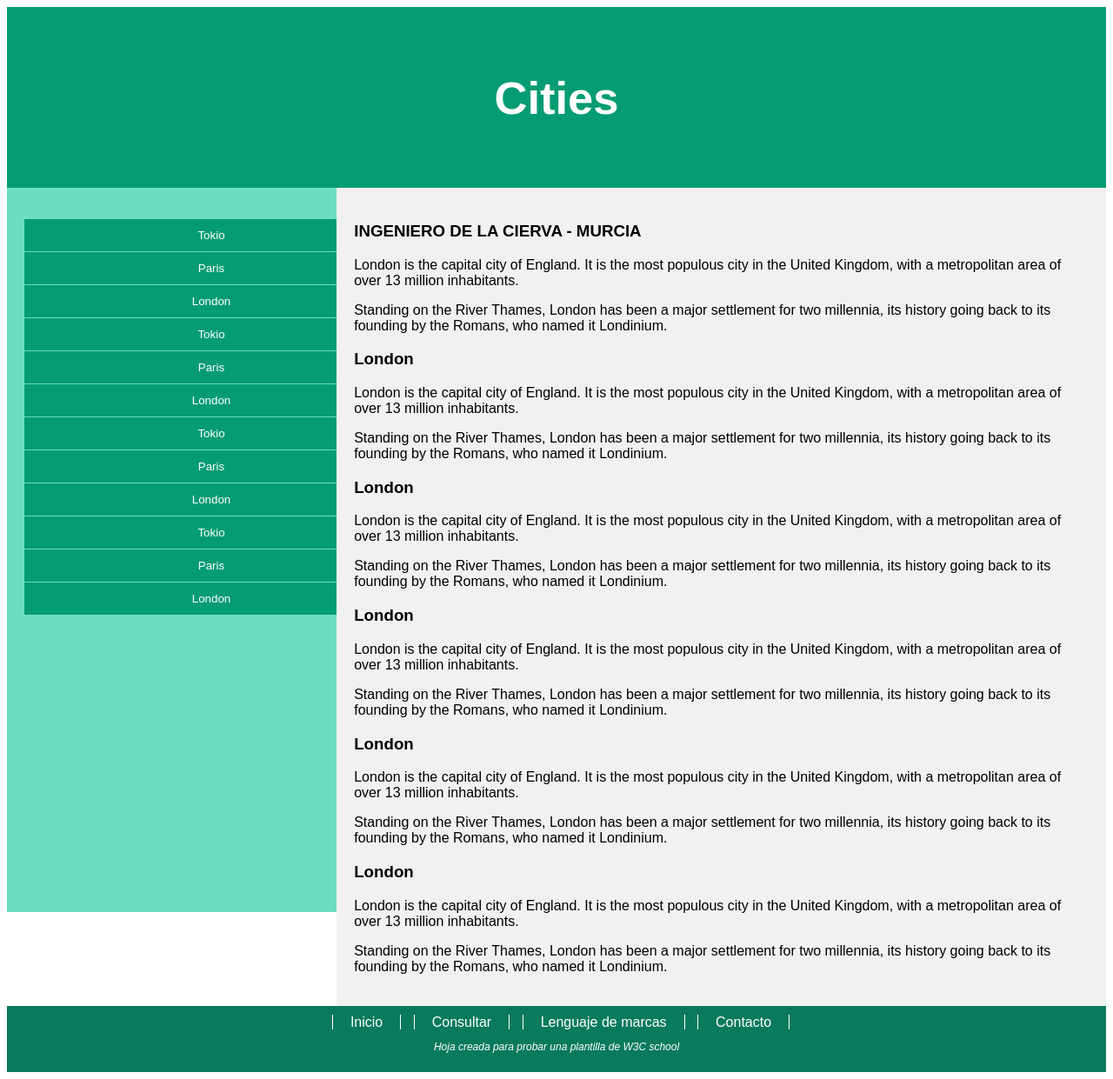
After one commit to Buendy/actividadesClase, a PHP site: page /LM/ejemLayout/index.html in a window 1280 px wide. The commit adds this page. Shown: the whole page at 87% size. Run offline with PHP 8.4, Linux system fonts and the light colour scheme.

Commit message:
Probando layauts

```diff
--- a/public/DEWC/pruebas/antesexamen.html
+++ b/public/DEWC/pruebas/antesexamen.html
@@ -9,7 +9,7 @@
     <script type="text/javascript">
 
 
-    var mensaje = prompt("Introduce un texto");
+    /*var mensaje = prompt("Introduce un texto");
     mensaje = mensaje.toLowerCase(mensaje);
     mensaje = mensaje.replace(/ /g, "");
     mensaje = mensaje.replace(/,/g, "");
@@ -32,9 +32,11 @@
     }
 
 
-    alert(mensaje + " " + mensajeRevertido);
+    alert(mensaje + " " + mensajeRevertido);*/
 
     </script>
+    <p>sadasds</p>
+    <footer>HOLLAA</footer>
 
   </body>
 </html>
--- a/public/DEWC/pruebas/try.html
+++ b/public/DEWC/pruebas/try.html
@@ -5,6 +5,6 @@
     <title>pruebas</title>
   </head>
   <body>
-    <p onclick="alert('Un mensaje de prueba')">Un párrafo de texto.</p>
+    <footer>HOLAAAA</footer>
   </body>
 </html>
--- /dev/null
+++ b/public/LM/ejemLayout/estilos.css
@@ -0,0 +1,100 @@
+* {
+    box-sizing: border-box;
+}
+
+body {
+    font-family: Arial, Helvetica, sans-serif;
+}
+
+/* Style the header */
+header {
+    background-color: #059c73;
+    padding: 30px;
+    text-align: center;
+    font-size: 35px;
+    color: white;
+}
+
+/* Create two columns/boxes that floats next to each other */
+nav {
+    float: left;
+    width: 30%;
+    height: 833px; /* only for demonstration, should be removed */
+    background: #6cdebf;
+    padding: 20px;
+
+}
+
+/* Style the list inside the menu */
+nav ul {
+    list-style-type: none;
+    padding: 0;
+}
+
+article {
+    float: left;
+    padding: 20px;
+    width: 70%;
+    background-color: #f1f1f1;
+
+}
+
+/* Clear floats after the columns */
+section:after {
+    content: "";
+    display: table;
+    clear: both;
+}
+
+/* Style the footer */
+footer {
+    background-color: #097a5c;
+    padding: 10px;
+    text-align: center;
+    color: white;
+}
+
+/* Responsive layout - makes the two columns/boxes stack on top of each other instead of next to each other, on small screens */
+@media (max-width: 600px) {
+    nav, article {
+        width: 100%;
+        height: auto;
+    }
+}
+
+
+li {
+  margin-bottom: 1px;
+
+
+}
+
+.boton{
+  text-align: center;
+  color: white;
+  background-color: #059c73;
+  border: 10px solid #059c73;
+  width: 430px;
+  margin: auto;
+  }
+
+  .boton:hover{
+    background-color: #097a5c;
+    border: 10px solid  #097a5c;
+  }
+
+.botonfooter{
+color: white;
+border-right: 1px solid white;
+border-left: 1px solid white;
+margin-left: 10px;
+text-decoration: none;
+padding-left: 20px;
+padding-right: 20px;
+
+
+}
+
+#footertext{
+  font-size: 12px;
+}
--- /dev/null
+++ b/public/LM/ejemLayout/index.html
@@ -0,0 +1,76 @@
+<!DOCTYPE html>
+<html lang="en">
+<head>
+<title>CSS Template</title>
+<meta charset="utf-8">
+<meta name="viewport" content="width=device-width, initial-scale=1">
+<link rel="stylesheet" href="estilos.css">
+
+</head>
+<body>
+
+<header>
+  <h2>Cities</h2>
+
+</header>
+
+<section>
+  <nav>
+    <ul>
+      <li><button type="button" name="button" class="boton">Tokio</button></li>
+      <li><button type="button" name="button" class="boton">Paris</button></li>
+      <li><button type="button" name="button" class="boton">London</button></li>
+      <li><button type="button" name="button" class="boton">Tokio</button></li>
+      <li><button type="button" name="button" class="boton">Paris</button></li>
+      <li><button type="button" name="button" class="boton">London</button></li>
+      <li><button type="button" name="button" class="boton">Tokio</button></li>
+      <li><button type="button" name="button" class="boton">Paris</button></li>
+      <li><button type="button" name="button" class="boton">London</button></li>
+      <li><button type="button" name="button" class="boton">Tokio</button></li>
+      <li><button type="button" name="button" class="boton">Paris</button></li>
+      <li><button type="button" name="button" class="boton">London</button></li>
+    </ul>
+  </nav>
+
+  <article>
+    <h1>INGENIERO DE LA CIERVA - MURCIA</h1>
+    <p>London is the capital city of England. It is the most populous city in the  United Kingdom, with a metropolitan area of over 13 million inhabitants.</p>
+    <p>Standing on the River Thames, London has been a major settlement for two millennia, its history going back to its founding by the Romans, who named it Londinium.</p>
+
+    <h1>London</h1>
+    <p>London is the capital city of England. It is the most populous city in the  United Kingdom, with a metropolitan area of over 13 million inhabitants.</p>
+    <p>Standing on the River Thames, London has been a major settlement for two millennia, its history going back to its founding by the Romans, who named it Londinium.</p>
+
+    <h1>London</h1>
+    <p>London is the capital city of England. It is the most populous city in the  United Kingdom, with a metropolitan area of over 13 million inhabitants.</p>
+    <p>Standing on the River Thames, London has been a major settlement for two millennia, its history going back to its founding by the Romans, who named it Londinium.</p>
+
+    <h1>London</h1>
+    <p>London is the capital city of England. It is the most populous city in the  United Kingdom, with a metropolitan area of over 13 million inhabitants.</p>
+    <p>Standing on the River Thames, London has been a major settlement for two millennia, its history going back to its founding by the Romans, who named it Londinium.</p>
+
+    <h1>London</h1>
+    <p>London is the capital city of England. It is the most populous city in the  United Kingdom, with a metropolitan area of over 13 million inhabitants.</p>
+    <p>Standing on the River Thames, London has been a major settlement for two millennia, its history going back to its founding by the Romans, who named it Londinium.</p>
+
+    <h1>London</h1>
+    <p>London is the capital city of England. It is the most populous city in the  United Kingdom, with a metropolitan area of over 13 million inhabitants.</p>
+    <p>Standing on the River Thames, London has been a major settlement for two millennia, its history going back to its founding by the Romans, who named it Londinium.</p>
+
+
+  </article>
+</section>
+
+<footer>
+  <div class="">
+    <a href="#" class="botonfooter">Inicio</a>
+    <a href="#" class="botonfooter">Consultar</a>
+    <a href="#" class="botonfooter">Lenguaje de marcas</a>
+    <a href="#" class="botonfooter">Contacto</a>
+    <p id="footertext"><em>Hoja creada para probar una plantilla de W3C school</em> </p>
+  </div>
+
+</footer>
+
+</body>
+</html>
--- a/public/index.php
+++ b/public/index.php
@@ -57,6 +57,7 @@
           <li>
             <h2>LM</h2>
             <ul>
+              <li><a href="/LM/ejemLayout/index.html">Ejemplo Layout</a></li>
               <li><h4>TEMA 2</h4></li>
               <ul>
                 <li><a href="/LM/tema2/t1/actividad1.html">Actividad 1</a></li>
```
